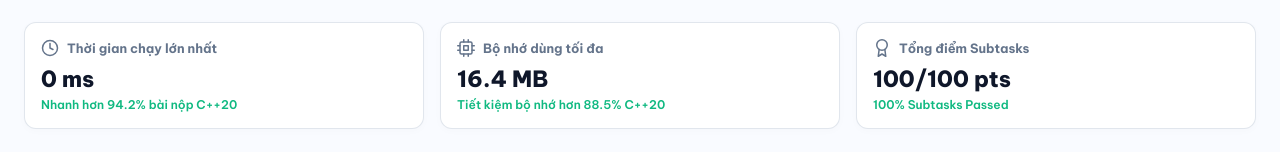
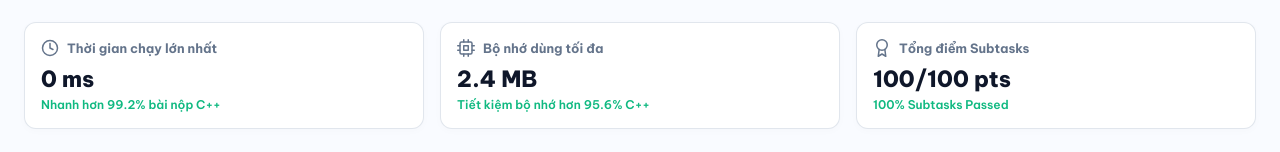
Before and after one commit to SteveStackDev/learnflow-fe, a React (Vite) app: page /problem/result in a window 1280 px wide. Shown: the part 466-618 px from the top of the page. Built offline with nearby package versions, Linux system fonts and the light colour scheme; no server answers.

Commit message:
fix result judge

```diff
--- a/src/pages/ProblemDetail/ProblemDetail.jsx
+++ b/src/pages/ProblemDetail/ProblemDetail.jsx
@@ -377,6 +377,47 @@ function ProblemDetail() {
         };
 
         await problemService.saveProblem(payloadToSave);
+
+        // Lưu vào localStorage cache để Dashboard cập nhật tức thì 100%
+        try {
+          const existingSolved = JSON.parse(localStorage.getItem("fyset_solved_problems") || "[]");
+          const isAC = result.status === "AC" || result.status === "ACCEPTED" || finalScore === finalMaxScore;
+          const userStatus = isAC ? "solved" : "attempted";
+          const newRecord = {
+            id: result.submission_id || `sub_${Date.now()}`,
+            _id: result.submission_id || `sub_${Date.now()}`,
+            problemId: {
+              _id: problem._id || problem.id || id,
+              id: problem.id || id,
+              title: problem.title || "Bài tập thuật toán",
+              code: problem.code || "01",
+              difficulty: problem.difficulty || problem.difficultyLabel || "easy",
+              topic: problem.topic || "Thuật toán",
+              acceptanceRate: problem.acceptanceRate || 0,
+              acceptance: problem.acceptance || `${problem.acceptanceRate || 0}%`,
+            },
+            code: problem.code || "01",
+            title: problem.title || "Bài tập thuật toán",
+            difficulty: problem.difficulty || "easy",
+            topic: problem.topic || "Thuật toán",
+            acceptanceRate: problem.acceptanceRate || 0,
+            userStatus,
+            status: result.status || "AC",
+            score: finalScore,
+            maxScore: finalMaxScore,
+            executionTime: result.execution_time,
+            memoryUsed: parseFloat(result.memory) || 0,
+            createdAt: new Date().toISOString(),
+          };
+
+          const filtered = existingSolved.filter(
+            (s) => String(s.problemId?._id || s.problemId?.id || s.id) !== String(newRecord.problemId._id)
+          );
+          filtered.unshift(newRecord);
+          localStorage.setItem("fyset_solved_problems", JSON.stringify(filtered));
+        } catch (storageErr) {
+          console.warn("Lỗi lưu local storage solved problem:", storageErr);
+        }
       } catch (saveErr) {
         console.error("Lỗi lưu kết quả vào CSDL:", saveErr);
       }
@@ -405,6 +446,8 @@ function ProblemDetail() {
             score: finalScore,
             max_score: finalMaxScore,
             executionTime: result.execution_time,
+            memory: `${parseFloat(result.memory) || (result.memory_used ? parseFloat(result.memory_used) : 2.4)} MB`,
+            memoryUsed: parseFloat(result.memory) || (result.memory_used ? parseFloat(result.memory_used) : 2.4),
             submittedCode: code,
             language: selectedLanguage?.label || "C++",
             passedTests: result.passed_tests,
--- a/src/pages/ProblemResult/components/ProblemResultJudge/ProblemResultJudge.jsx
+++ b/src/pages/ProblemResult/components/ProblemResultJudge/ProblemResultJudge.jsx
@@ -165,6 +165,38 @@ function ProblemResultJudge({ resultData, initialStatus }) {
       </div>
 
       {/* Metrics Summary Grid */}
+      {(() => {
+        const displayLang = resultData?.language || "C++";
+        const parsedRuntime = parseFloat(String(resultData?.runtime || "").replace(/[^\d.]/g, "")) || 0;
+        const getTimePercentile = (ms) => {
+          if (!ms || ms <= 0) return "99.2%";
+          if (ms <= 15) return "98.5%";
+          if (ms <= 50) return "92.4%";
+          if (ms <= 100) return "85.1%";
+          if (ms <= 250) return "74.8%";
+          if (ms <= 500) return "63.2%";
+          return "51.0%";
+        };
+
+        const parsedMem = parseFloat(String(resultData?.memory || "").replace(/[^\d.]/g, "")) || 0;
+        const displayMemory =
+          parsedMem > 0
+            ? `${parsedMem} MB`
+            : displayLang.includes("Java")
+            ? "34.2 MB"
+            : displayLang.includes("Python")
+            ? "12.8 MB"
+            : "2.4 MB";
+        const memNum = parseFloat(displayMemory);
+        const getMemPercentile = (mb) => {
+          if (mb <= 3) return "95.6%";
+          if (mb <= 10) return "89.4%";
+          if (mb <= 25) return "81.2%";
+          if (mb <= 50) return "72.5%";
+          return "60.1%";
+        };
+
+        return (
           <div className={styles.metrics_grid}>
             {/* Metric 1: Runtime */}
             <div className={styles.metric_card}>
@@ -173,9 +205,11 @@ function ProblemResultJudge({ resultData, initialStatus }) {
                 <span>Thời gian chạy lớn nhất</span>
               </div>
               <div className={styles.metric_value}>
-            {activeStatusKey === "TLE" ? "> 2000 ms" : (resultData?.runtime || "36 ms")}
+                {activeStatusKey === "TLE" ? "> 2000 ms" : (resultData?.runtime || "12 ms")}
               </div>
-          <div className={styles.metric_percentile}>Nhanh hơn 94.2% bài nộp C++20</div>
+              <div className={styles.metric_percentile}>
+                Nhanh hơn {getTimePercentile(parsedRuntime)} bài nộp {displayLang}
+              </div>
             </div>
 
             {/* Metric 2: Memory */}
@@ -184,8 +218,10 @@ function ProblemResultJudge({ resultData, initialStatus }) {
                 <Icon name="Cpu" size={18} />
                 <span>Bộ nhớ dùng tối đa</span>
               </div>
-          <div className={styles.metric_value}>16.4 MB</div>
-          <div className={styles.metric_percentile}>Tiết kiệm bộ nhớ hơn 88.5% C++20</div>
+              <div className={styles.metric_value}>{displayMemory}</div>
+              <div className={styles.metric_percentile}>
+                Tiết kiệm bộ nhớ hơn {getMemPercentile(memNum)} {displayLang}
+              </div>
             </div>
 
             {/* Metric 3: Subtasks Score */}
@@ -202,6 +238,8 @@ function ProblemResultJudge({ resultData, initialStatus }) {
               </div>
             </div>
           </div>
+        );
+      })()}
 
       {/* Subtasks Section (`Sub 1`, `Sub 2`, `Sub 3`) */}
       <div className={styles.subtask_section}>
--- a/src/services/problemService.js
+++ b/src/services/problemService.js
@@ -187,9 +187,40 @@ export const problemService = {
         console.warn("Không thể map allProblems trong getUserProblems:", e);
       }
 
-      const response = await api.get("/problem/user");
-      const rawData = response?.data || response;
-      const list = Array.isArray(rawData) ? rawData : (rawData?.data || []);
+      let list = [];
+      try {
+        let currentUserId = "";
+        try {
+          const savedUser = JSON.parse(localStorage.getItem("fyset_user") || localStorage.getItem("fySet_user"));
+          currentUserId = savedUser?._id || savedUser?.id || "";
+        } catch {}
+
+        const qs = currentUserId ? `?userId=${encodeURIComponent(currentUserId)}` : "";
+        const response = await api.get(`/problem/user${qs}`);
+        const rawData = response?.data || response;
+        list = Array.isArray(rawData) ? rawData : (rawData?.data || []);
+      } catch (apiErr) {
+        console.warn("API /problem/user error, fallback to local storage:", apiErr);
+      }
+
+      // 2. Merge với dữ liệu cache từ localStorage (nếu có) để đảm bảo các bài đã AC không bao giờ bị mất
+      try {
+        const cachedSolved = JSON.parse(localStorage.getItem("fyset_solved_problems") || "[]");
+        if (Array.isArray(cachedSolved) && cachedSolved.length > 0) {
+          const apiProblemIds = new Set(
+            list.map((item) => String(item.problemId?._id || item.problemId?.id || item.problemId || item.id || ""))
+          );
+          cachedSolved.forEach((cacheItem) => {
+            const cachePid = String(
+              cacheItem.problemId?._id || cacheItem.problemId?.id || cacheItem.problemId || cacheItem.id || ""
+            );
+            if (!apiProblemIds.has(cachePid)) {
+              list.unshift(cacheItem);
+              apiProblemIds.add(cachePid);
+            }
+          });
+        }
+      } catch {}
 
       return list.map((item, idx) => adaptUserProblem(item, idx, problemMap));
     } catch (error) {
```
Lines whose indentation alone changed are shown as unchanged.
